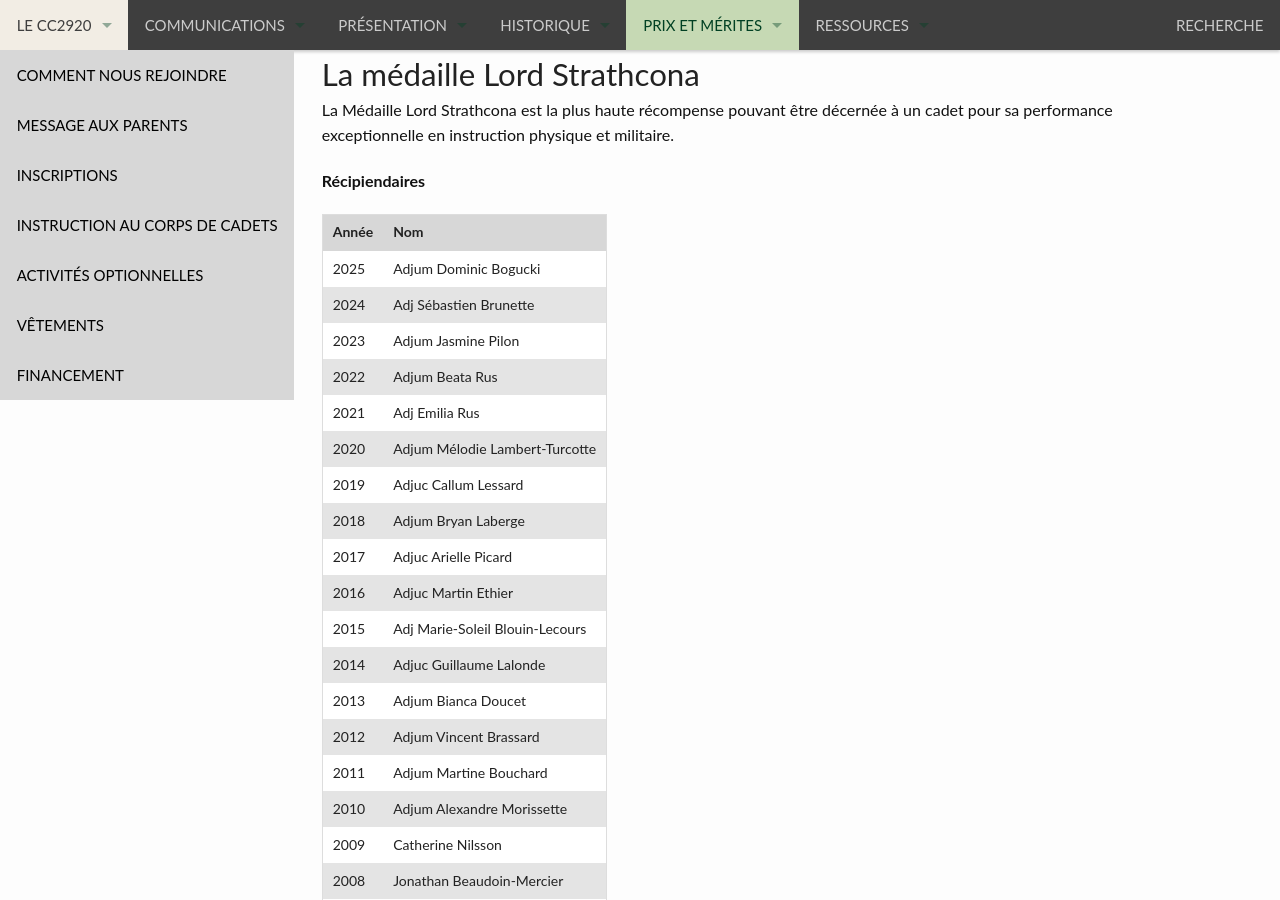
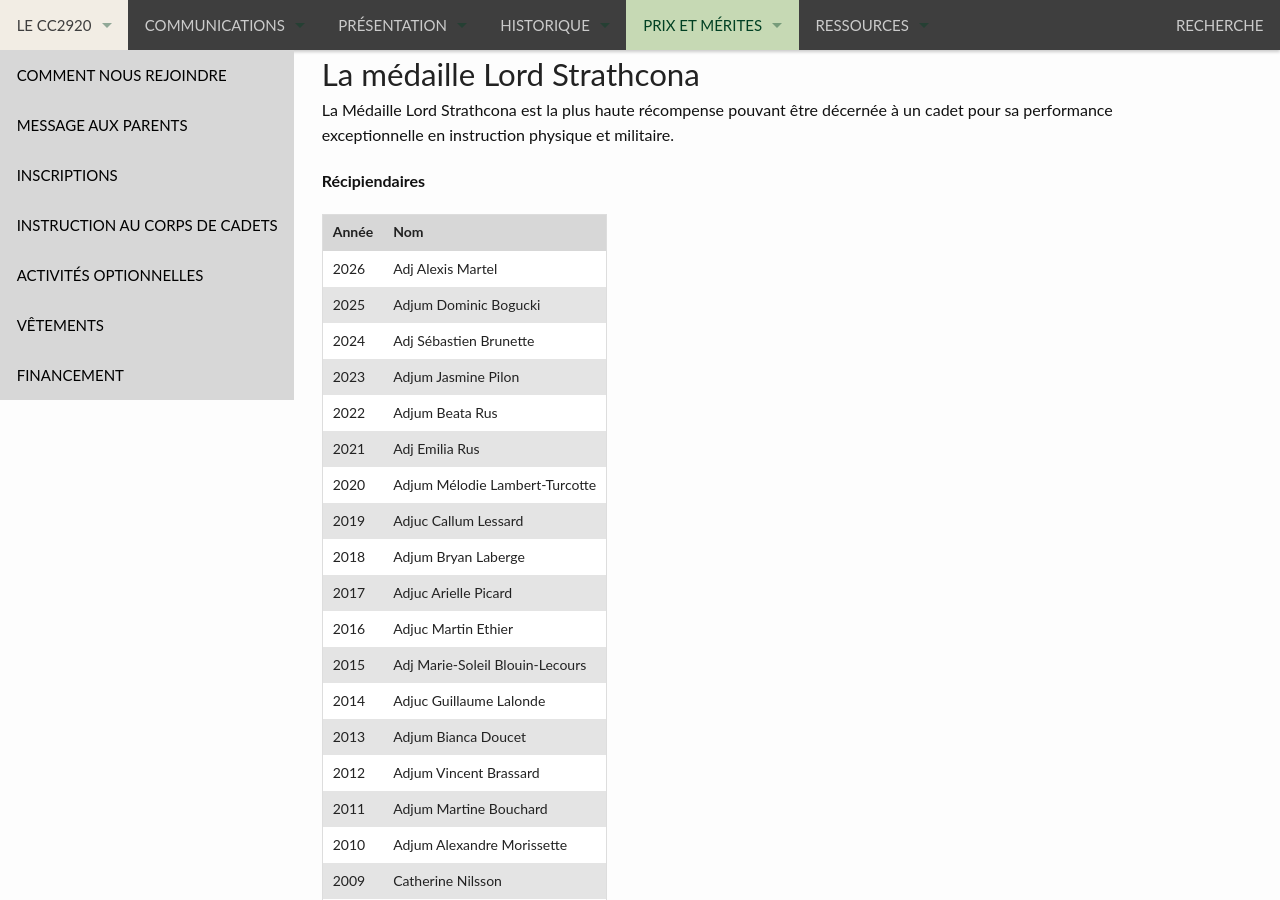
Before and after one commit to CC2920/web, a Jekyll site: the page built from _prix/medailles.md, in a window 1280 px wide and 900 px high, scrolled down 465 px. Built offline with Jekyll 4.4.1, drawn with Linux system fonts in a browser that asks for light colours; some of the changed text lies outside the part shown.

Commit message:
Add 2026 recipients to medailles.md

```diff
--- a/_prix/medailles.md
+++ b/_prix/medailles.md
@@ -16,6 +16,7 @@ La Médaille Lord Strathcona est la plus haute récompense pouvant être décern
 
 | Année | Nom |
 | --- | --- |
+| 2026 | Adj Alexis Martel |
 | 2025 | Adjum Dominic Bogucki |
 | 2024 | Adj Sébastien Brunette |
 | 2023 | Adjum Jasmine Pilon |
@@ -80,6 +81,7 @@ Décernée annuellement à un cadet en reconnaissance d’efforts individuels da
 
 | Année | Nom |
 | --- | --- |
+| 2026 | Cplc Samuel Langlois |
 | 2025 | Adjum Sébastien Brunette |
 | 2024 | Adj Oluwafemi Bassowa |
 | 2023 | Sgt Mathis Lalonde |
```
